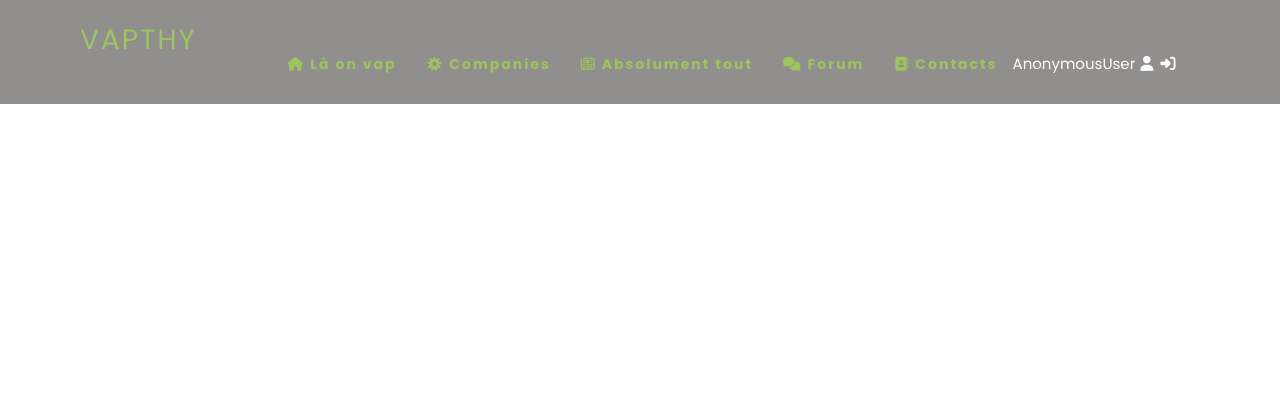
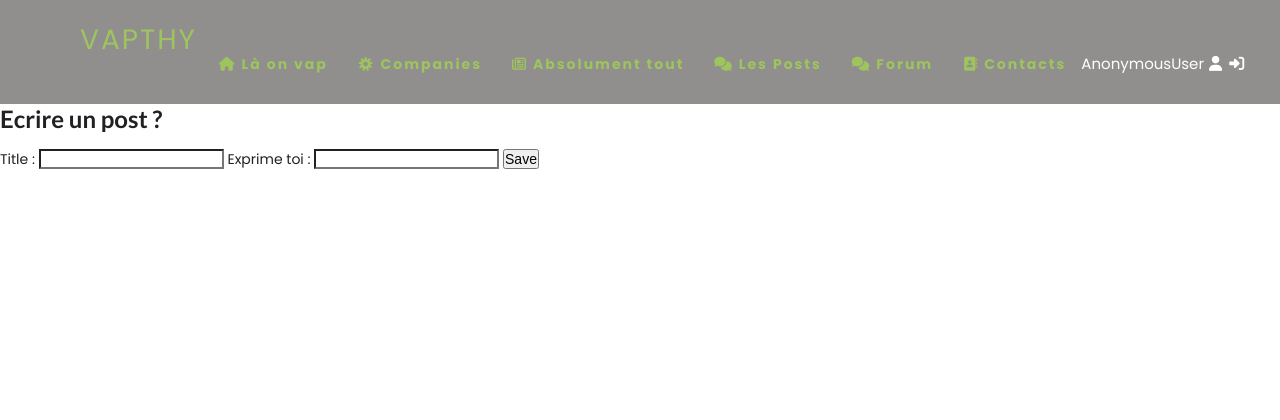
Before and after one commit to Nriks/VapthyProject, a Django app: page /post/ in a window 1280 px wide; the page is wider, and only the part inside the window is pictured. Shown: the top 420 px of that part. Run offline with Django 3.2, Linux system fonts and the light colour scheme; data that the repository does not hold is empty; some libraries are stand-ins or nearby versions.

Commit message:
update post

```diff
--- a/Vapthy/Vapthy/settings.py
+++ b/Vapthy/Vapthy/settings.py
@@ -43,7 +43,6 @@ INSTALLED_APPS = [
     'accounts',
     'contact',
     # 'contact.apps.ContactConfig',
-
     'post',
 ]
 
@@ -140,6 +139,7 @@ STATICFILES_DIRS = (
     os.path.join(BASE_DIR, "static"),
 )
 
+AUTHENTICATION_BACKENDS = ['django.contrib.auth.backends.ModelBackend']
 # EMAIL_BACKEND = "sendgrid_backend.SendgridBackend"
 # DEFAULT_FROM_EMAIL = 'vapthy@gmail.com'
 EMAIL_BACKEND = 'django.core.mail.backends.smtp.EmailBackend'
--- a/Vapthy/Vapthy/urls.py
+++ b/Vapthy/Vapthy/urls.py
@@ -20,16 +20,18 @@ from django.contrib.staticfiles.urls import staticfiles_urlpatterns
 from django.conf import settings
 # from django.views.generic import RedirectView
 # from django.conf.urls import url
+from django.views.generic.base import RedirectView
 
 urlpatterns = [
     # url(r'^favicon.ico$',RedirectView.as_view(url='/static/images/favicon.ico')),
+    # url(r'^favicon.ico$', RedirectView.as_view(url='/static/image/favicon.ico')),
+    path('favicon.ico/', RedirectView.as_view(url='/static/image/favicon.ico')),
     path('admin/', admin.site.urls),
     path('home/', include(('home.urls'))),
     path('', include(('accounts.urls'))),
     path('', include(('contact.urls'))),
 
-
-    path('post/', include(('post.urls'), namespace='post'))
+    path('post/', include('post.urls', namespace='post')),
 
 
 ]
--- a/Vapthy/post/models.py
+++ b/Vapthy/post/models.py
@@ -4,7 +4,7 @@ from django.contrib.auth.models import User
 
 class Post(models.Model):
     title = models.CharField(max_length=150)
-    body = models.TextField()
+    body = models.CharField(max_length=300)
     liked = models.ManyToManyField(User,default=None, blank=True, related_name='Liked')
     updated = models.DateTimeField(auto_now=True)
     created = models.DateTimeField(auto_now_add=True)
--- a/Vapthy/post/templates/post/main.html
+++ b/Vapthy/post/templates/post/main.html
@@ -1,21 +1,29 @@
-{% extends 'base.html' %}
-
-{% block title %}
-{% endblock title %}
-
+{% extends 'base.html' %} {% block title %} {% endblock title %}
 {% block content %}
 {% for obj in qs %}
 <h1>{{obj.title}}</h1>
 <p>{{obj.body}}</p>
-        <form action="{% url 'post:like-post'%}" methode='POST' class="ui form">
-        {% comment %} {% csrf_token %} {% endcomment %}
-            <input type='hidden' name='post_id' value="{{ obj.id}}">
+<form action="{% url 'post:like-post'%}" method="POST" lass="ui form">
+  {% csrf_token %}
+  <input type="hidden" name="post_id" value="{{ obj.id }}" />
   {% if user not in obj.liked.all %}
-                <button class="ui button positive" type='submit'>Like</button>
+  <button class="ui button positive" type="submit">Like</button>
   {% else %}
-                <button class="ui button negative" type='submit'>Unlike</button>
+  <button class="ui button negative" type="submit">Unlike</button>
   {% endif %}
 </form>
 <strong>{{obj.liked.all.count}} likes</strong>
 {% endfor %}
+<h2>Ecrire un post ?</h2>
+
+<form method="POST" class="post-form">
+  {% csrf_token %}
+  <label for="title">Title :
+  <input id="title" type="text" name="your_title" value="{{ form.Post.title }}" />
+  </label>
+  <label for="title">Exprime toi :
+  <input id="content" type="text" name="your_content" value="{{ form.Post.body }}" />
+  </label>
+  <button type="submit" class="save btn btn-default">Save</button>
+</form>
 {% endblock content %}
--- a/Vapthy/post/urls.py
+++ b/Vapthy/post/urls.py
@@ -6,5 +6,7 @@ app_name = "post"
 
 urlpatterns = [
     path('', views.post_view, name='post-list'),
-    path("like/", views.like_post, name="like-post"),
+    path('like/', views.like_post, name="like-post"),
+    path('', views.write_post, name="post-form"),
+
 ]
--- a/Vapthy/post/views.py
+++ b/Vapthy/post/views.py
@@ -1,25 +1,28 @@
 from django.shortcuts import render, redirect
 from .models import Post, Like
+from .forms import PostForm
 # Create your views here.
+
 
 def post_view(request):
     qs = Post.objects.all()
     user = request.user
 
     context = {
-        'qs' : qs,
-        'user' : user,
+        'qs': qs,
+        'user': user,
     }
 
     return render(request, 'post/main.html', context)
 
+
 def like_post(request):
     user = request.user
-    if request.method == "POST":
+    if request.method == 'POST':
         post_id = request.POST.get('post_id')
         post_obj = Post.objects.get(id=post_id)
 
-        if user in  post_obj.likes.all():
+        if user in post_obj.liked.all():
             post_obj.liked.remove(user)
         else:
             post_obj.liked.add(user)
@@ -34,3 +37,15 @@ def like_post(request):
 
         like.save()
     return redirect('post:post-list')
+
+
+def write_post(request):
+    form = PostForm()
+    if request.method == "POST":
+        form = PostForm(request.POST)
+        if form.is_valid():
+            form.save()
+            return redirect('main')
+
+    context = {'form': form}
+    return render(request, 'post/main.html', context)
--- a/Vapthy/templates/base.html
+++ b/Vapthy/templates/base.html
@@ -8,7 +8,7 @@
     <link rel="stylesheet" type='text/css' href="https://cdnjs.cloudflare.com/ajax/libs/semantic-ui/2.2.14/semantic.min.css">
     <!-- jQuery -->
     <script src="https://code.jquery.com/jquery-3.3.1.min.js"></script>
-
+    {% comment %} <link rel="shortcut icon" href="{{ STATIC_URL }}ico/favicon.ico"> {% endcomment %}
     <script src="https://kit.fontawesome.com/c7fff52afa.js" crossorigin="anonymous"></script>
     <link rel="stylesheet" href="/static/css/base.css" />
 
@@ -27,6 +27,8 @@
                 <li><a href="{% url 'home' %}" class="m-link"><i class="fas fa-home"></i> Là on vap</a></li>
                 <li><a href="{% url 'companies' %}" class="m-link"><i class="fas fa-bahai"></i> Companies</a></li>
                 <li><a href="{% url 'allProducts' %}" class="m-link"><i class="far fa-newspaper"></i> Absolument tout</a></li>
+                <li><a href="{% url 'post:post-list' %}" class="m-link"><i class="fas fa-comments"></i> Les Posts</a></li>
+
                 <li><a href="#" class="m-link"><i class="fas fa-comments"></i> Forum</a></li>
                 <li><a href="#" class="m-link"><i class="fas fa-address-book"></i> Contacts</a></li>
 
```
Also changed, not shown: Vapthy/post/forms.py (added, +9 -0 lines), Vapthy/post/migrations/0002_auto_20200828_2344.py (added). Lines whose indentation alone changed are shown as unchanged.
